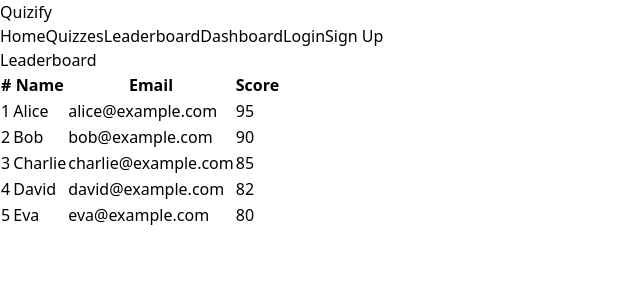
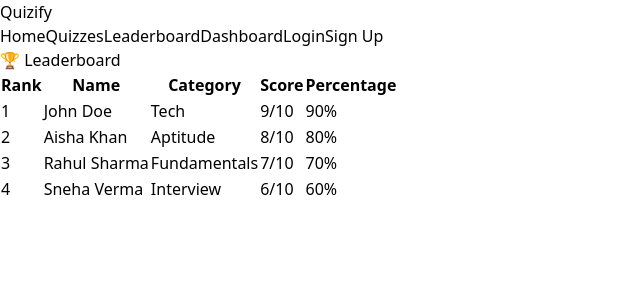
Before and after one commit to furqan-uddin/Minorproject, a React (Vite) app in the folder quiz-certification-frontend/: page /leaderboard in a window 1280 px wide. Shown: the top 300 px of the page, without its empty margins (0-640 px from the left). Built offline with nearby package versions, Linux system fonts and the light colour scheme.

Commit message:
updated Leaderboard page and Add QuizResult page and button component and small bug fixes

```diff
--- a/quiz-certification-frontend/src/App.jsx
+++ b/quiz-certification-frontend/src/App.jsx
@@ -23,6 +23,7 @@ import Dashboard from './pages/Dashboard';
 import Categories from './pages/Categories';
 import QuizPage from './pages/Quizpage';
 import Leaderboard from './pages/Leaderboard';
+import QuizResult from './pages/QuizResult';
 import { Routes, Route } from 'react-router-dom';
 
 const App = () => {
@@ -40,7 +41,7 @@ const App = () => {
         <Route path="/quizzes" element={<Categories />} />
         <Route path="/quizzes/:categoryId" element={<QuizPage />} />
         <Route path="/leaderboard" element={<Leaderboard />} />
-
+        <Route path="/quiz-result" element={<QuizResult />} />
       </Routes>
     </>
   );
--- /dev/null
+++ b/quiz-certification-frontend/src/components/ui/button.jsx
@@ -0,0 +1,12 @@
+import React from "react";
+
+export const Button = ({ children, className = "", ...props }) => {
+  return (
+    <button
+      className={`bg-indigo-600 text-white px-4 py-2 rounded hover:bg-indigo-700 transition ${className}`}
+      {...props}
+    >
+      {children}
+    </button>
+  );
+};
--- a/quiz-certification-frontend/src/pages/Leaderboard.jsx
+++ b/quiz-certification-frontend/src/pages/Leaderboard.jsx
@@ -1,38 +1,71 @@
 import React from "react";
 
+const mockLeaderboard = [
+  {
+    name: "John Doe",
+    category: "Tech",
+    score: 9,
+    total: 10,
+  },
+  {
+    name: "Aisha Khan",
+    category: "Aptitude",
+    score: 8,
+    total: 10,
+  },
+  {
+    name: "Rahul Sharma",
+    category: "Fundamentals",
+    score: 7,
+    total: 10,
+  },
+  {
+    name: "Sneha Verma",
+    category: "Interview",
+    score: 6,
+    total: 10,
+  },
+];
+
 const Leaderboard = () => {
-  const dummyData = [
-    { name: "Alice", email: "alice@example.com", score: 95 },
-    { name: "Bob", email: "bob@example.com", score: 90 },
-    { name: "Charlie", email: "charlie@example.com", score: 85 },
-    { name: "David", email: "david@example.com", score: 82 },
-    { name: "Eva", email: "eva@example.com", score: 80 },
-  ];
+  const leaderboardData = [...mockLeaderboard].sort(
+    (a, b) => b.score - a.score
+  );
 
   return (
-    <div className="min-h-screen bg-gray-100 py-10 px-4">
-      <div className="max-w-4xl mx-auto bg-white rounded-xl shadow-md p-8">
-        <h2 className="text-3xl font-bold text-indigo-700 mb-6 text-center">
-          Leaderboard
+    <div className="min-h-screen bg-gradient-to-br from-purple-100 to-indigo-100 py-10 px-4">
+      <div className="max-w-4xl mx-auto bg-white rounded-2xl shadow-lg p-8">
+        <h2 className="text-3xl font-bold text-center text-indigo-700 mb-8">
+          🏆 Leaderboard
         </h2>
+
         <div className="overflow-x-auto">
-          <table className="min-w-full table-auto border-collapse">
+          <table className="w-full border-collapse">
             <thead>
-              <tr className="bg-indigo-100 text-indigo-700">
-                <th className="px-6 py-3 text-left font-semibold">#</th>
-                <th className="px-6 py-3 text-left font-semibold">Name</th>
-                <th className="px-6 py-3 text-left font-semibold">Email</th>
-                <th className="px-6 py-3 text-left font-semibold">Score</th>
+              <tr className="bg-indigo-100 text-indigo-800">
+                <th className="p-3 text-left">Rank</th>
+                <th className="p-3 text-left">Name</th>
+                <th className="p-3 text-left">Category</th>
+                <th className="p-3 text-left">Score</th>
+                <th className="p-3 text-left">Percentage</th>
               </tr>
             </thead>
             <tbody>
-              {dummyData.map((user, index) => (
-                <tr key={index} className="hover:bg-gray-50 border-b">
-                  <td className="px-6 py-4">{index + 1}</td>
-                  <td className="px-6 py-4">{user.name}</td>
-                  <td className="px-6 py-4">{user.email}</td>
-                  <td className="px-6 py-4 font-medium text-indigo-600">
-                    {user.score}
+              {leaderboardData.map((user, index) => (
+                <tr
+                  key={index}
+                  className={`${
+                    index % 2 === 0 ? "bg-gray-50" : "bg-white"
+                  } hover:bg-indigo-50 transition`}
+                >
+                  <td className="p-3 font-semibold">{index + 1}</td>
+                  <td className="p-3">{user.name}</td>
+                  <td className="p-3">{user.category}</td>
+                  <td className="p-3">
+                    {user.score}/{user.total}
+                  </td>
+                  <td className="p-3">
+                    {Math.round((user.score / user.total) * 100)}%
                   </td>
                 </tr>
               ))}
--- a/quiz-certification-frontend/src/pages/QuizPage.jsx
+++ b/quiz-certification-frontend/src/pages/QuizPage.jsx
@@ -1,8 +1,7 @@
 import React, { useState, useEffect } from "react";
-import { useParams } from "react-router-dom";
+import { useParams, useNavigate } from "react-router-dom";
 import { toast } from "react-toastify";
 
-// Sample question bank (later will come from backend or database)
 const sampleQuestions = {
   tech: [
     {
@@ -24,15 +23,50 @@ const sampleQuestions = {
     },
     {
       question: "If A = 1, B = 2, ..., Z = 26, what is the value of DOG?",
-      options: ["26", "19", "27", "26+15+7 = 48"],
+      options: ["26", "19", "27", "48"],
       answer: "48",
     },
   ],
-  // Add CS Fundamentals, Interview Prep, etc similarly...
+  fundamentals: [
+    {
+      question: "Which data structure uses FIFO order?",
+      options: ["Stack", "Queue", "Tree", "Graph"],
+      answer: "Queue",
+    },
+    {
+      question: "What is the time complexity of binary search?",
+      options: ["O(n)", "O(log n)", "O(n log n)", "O(1)"],
+      answer: "O(log n)",
+    },
+  ],
+  interview: [
+    {
+      question: "What is a closure in JavaScript?",
+      options: [
+        "A function inside a loop",
+        "A function having access to variables from its outer scope",
+        "A variable defined in a function",
+        "A type of event listener"
+      ],
+      answer: "A function having access to variables from its outer scope",
+    },
+    {
+      question: "What does SOLID stand for in OOP?",
+      options: [
+        "Single Responsibility, Open/Closed, Liskov, Interface Segregation, Dependency Inversion",
+        "Simple Object Layout In Design",
+        "Systematic Object-Level Interface Design",
+        "None of the above"
+      ],
+      answer: "Single Responsibility, Open/Closed, Liskov, Interface Segregation, Dependency Inversion",
+    },
+  ],
 };
 
 const QuizPage = () => {
   const { categoryId } = useParams();
+  const navigate = useNavigate();
+
   const [questions, setQuestions] = useState([]);
   const [currentQ, setCurrentQ] = useState(0);
   const [selectedOption, setSelectedOption] = useState("");
@@ -44,6 +78,18 @@ const QuizPage = () => {
     setQuestions(loadedQuestions);
   }, [categoryId]);
 
+  useEffect(() => {
+    if (completed) {
+      navigate("/quiz-result", {
+        state: {
+          totalQuestions: questions.length,
+          correctAnswers: score,
+          category: categoryId,
+        },
+      });
+    }
+  }, [completed, navigate, questions.length, score, categoryId]);
+
   const handleSubmit = () => {
     if (!selectedOption) {
       toast.warning("Please select an option!");
@@ -51,18 +97,20 @@ const QuizPage = () => {
     }
 
     if (selectedOption === questions[currentQ].answer) {
-      setScore(score + 1);
+      setScore((prev) => prev + 1);
       toast.success("Correct!");
     } else {
       toast.error("Oops! Wrong answer.");
     }
 
+    setTimeout(() => {
       if (currentQ < questions.length - 1) {
-      setCurrentQ(currentQ + 1);
+        setCurrentQ((prev) => prev + 1);
         setSelectedOption("");
       } else {
         setCompleted(true);
       }
+    }, 500); // delay for toast feedback
   };
 
   if (!questions.length) {
@@ -76,17 +124,14 @@ const QuizPage = () => {
   return (
     <div className="min-h-screen bg-gray-100 flex justify-center items-center px-4 py-12">
       <div className="bg-white p-8 rounded-2xl shadow-md w-full max-w-2xl">
-        {!completed ? (
-          <>
         <h2 className="text-2xl font-bold text-indigo-700 mb-4">
           {`Question ${currentQ + 1} of ${questions.length}`}
         </h2>
-            <p className="text-lg text-gray-800 mb-6">
-              {questions[currentQ].question}
-            </p>
+        <p className="text-lg text-gray-800 mb-6">{questions[currentQ].question}</p>
+
         <div className="space-y-3">
           {questions[currentQ].options.map((option, idx) => (
-                <label key={idx} className="block">
+            <label key={idx} className="block cursor-pointer">
               <input
                 type="radio"
                 name="option"
@@ -99,21 +144,13 @@ const QuizPage = () => {
             </label>
           ))}
         </div>
+
         <button
           onClick={handleSubmit}
           className="mt-6 w-full bg-indigo-600 text-white py-2 rounded-lg hover:bg-indigo-700 transition"
         >
           {currentQ === questions.length - 1 ? "Submit Quiz" : "Next Question"}
         </button>
-          </>
-        ) : (
-          <div className="text-center">
-            <h2 className="text-3xl font-bold text-green-600 mb-4">Quiz Completed!</h2>
-            <p className="text-xl text-gray-800">
-              Your Score: <span className="font-bold">{score}</span> / {questions.length}
-            </p>
-          </div>
-        )}
       </div>
     </div>
   );
--- /dev/null
+++ b/quiz-certification-frontend/src/pages/QuizResult.jsx
@@ -0,0 +1,57 @@
+import React from "react";
+import { useLocation, useNavigate } from "react-router-dom";
+import { Button } from "../components/ui/button"; // or ../../components/ui/button if needed
+
+
+const QuizResult = () => {
+  const location = useLocation();
+  const navigate = useNavigate();
+  const { totalQuestions, correctAnswers, category } = location.state || {};
+
+  if (totalQuestions === undefined || correctAnswers === undefined) {
+    return (
+      <div className="text-center py-10">
+        <p className="text-xl">Invalid access. Please take a quiz first.</p>
+        <Button onClick={() => navigate("/")}>Go Home</Button>
+      </div>
+    );
+  }
+
+  const scorePercent = Math.round((correctAnswers / totalQuestions) * 100);
+  const isPassed = scorePercent >= 50;
+
+  const handleDownloadCertificate = () => {
+    // This is just a placeholder for now
+    alert("🎉 Certificate Download feature coming soon!");
+  };
+
+  return (
+    <div className="min-h-screen flex flex-col items-center justify-center bg-gradient-to-br from-indigo-100 via-white to-purple-100 px-4 py-12">
+      <div className="bg-white rounded-2xl shadow-lg p-10 w-full max-w-md text-center">
+        <h2 className="text-3xl font-bold text-indigo-700 mb-4">Quiz Result</h2>
+
+        <p className="text-lg mb-2">Category: <span className="font-medium text-purple-600">{category}</span></p>
+        <p className="mb-2">Total Questions: <strong>{totalQuestions}</strong></p>
+        <p className="mb-2">Correct Answers: <strong>{correctAnswers}</strong></p>
+        <p className="mb-4 text-xl font-semibold text-gray-800">
+          Score: {scorePercent}%
+        </p>
+
+        {isPassed ? (
+          <>
+            <p className="text-green-600 font-bold mb-4">🎉 Congratulations! You passed!</p>
+            <Button onClick={handleDownloadCertificate}>Download Certificate</Button>
+          </>
+        ) : (
+          <p className="text-red-600 font-semibold mb-4">😓 Better luck next time!</p>
+        )}
+
+        <Button variant="outline" className="mt-6" onClick={() => navigate("/dashboard")}>
+          Back to Dashboard
+        </Button>
+      </div>
+    </div>
+  );
+};
+
+export default QuizResult;
```
Lines whose indentation alone changed are shown as unchanged.
